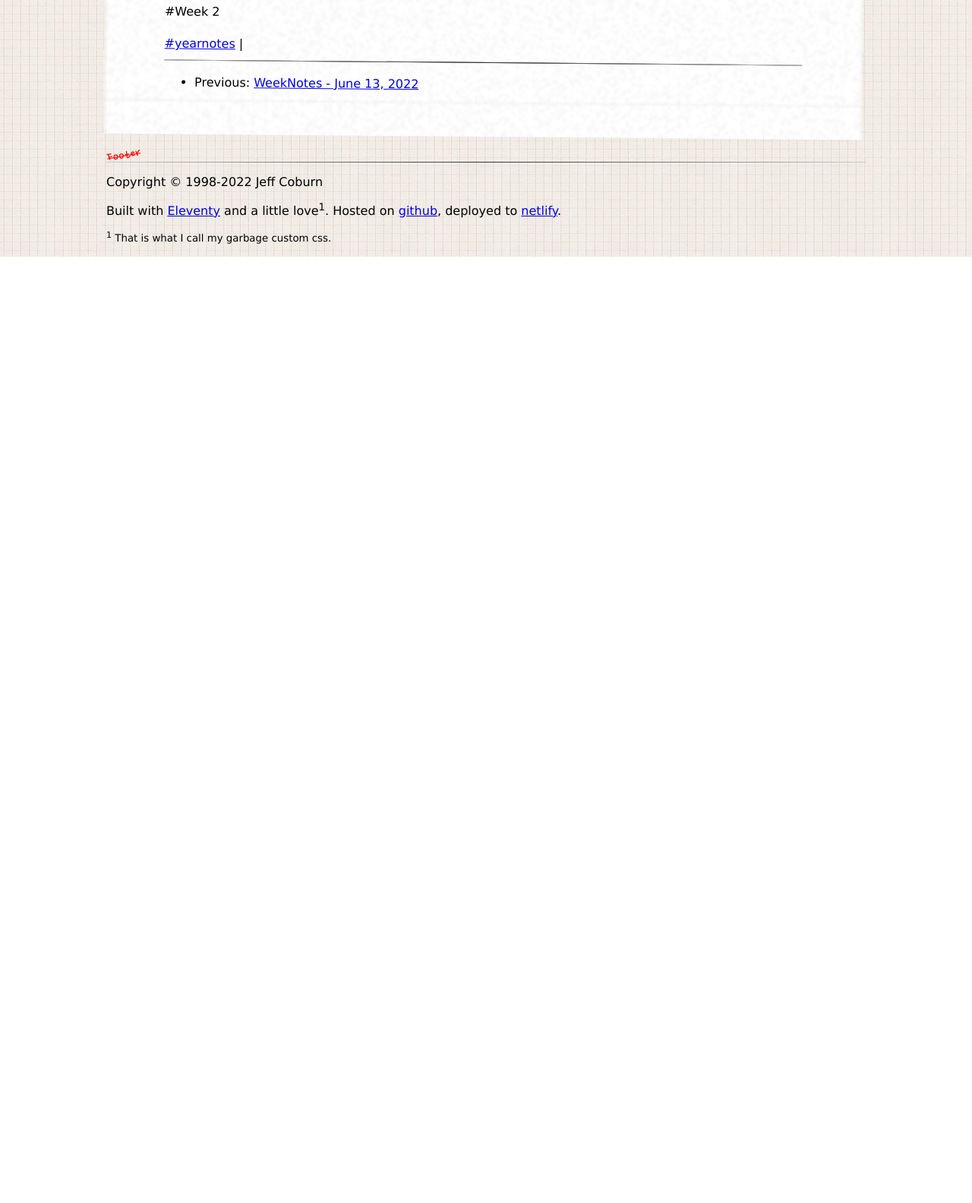
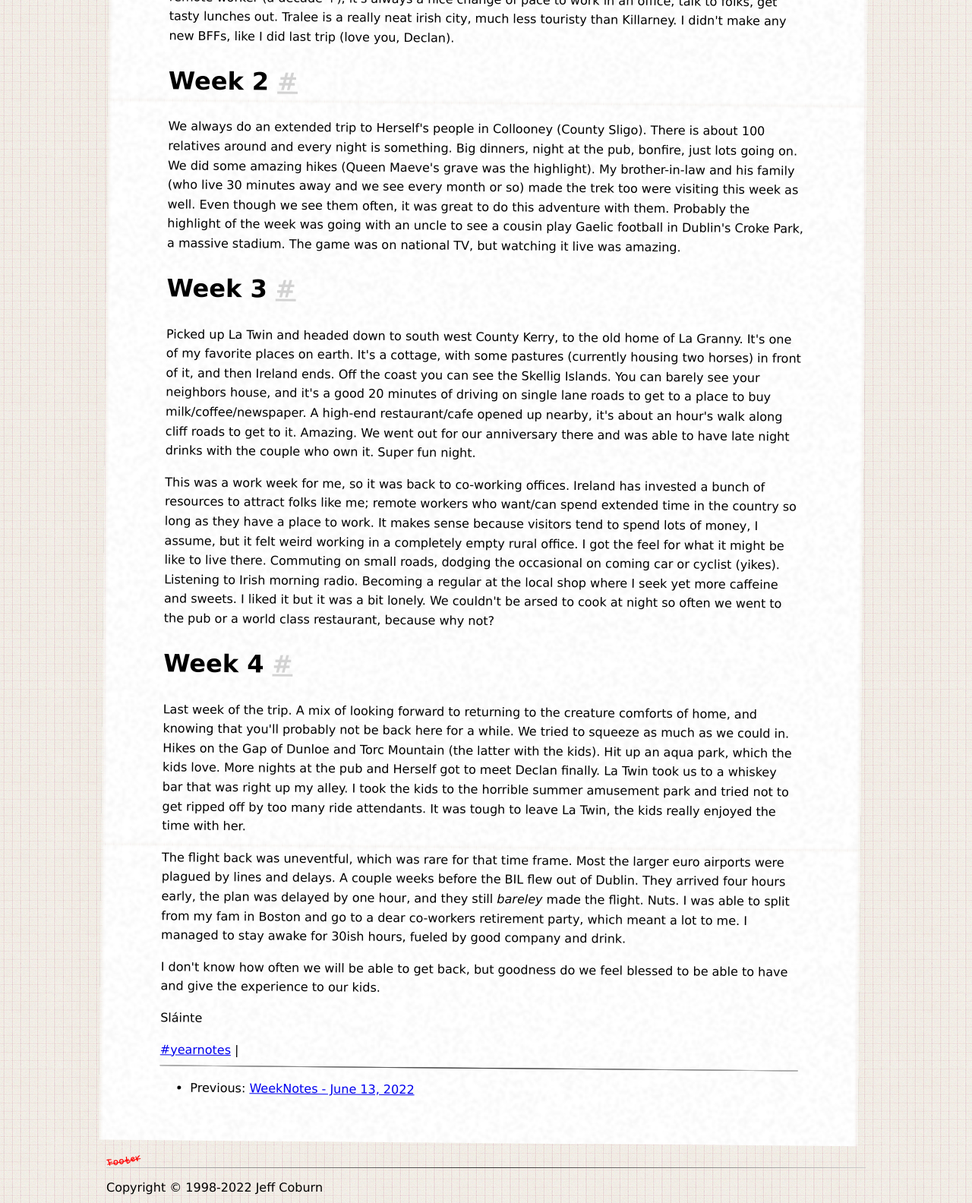
Before and after one commit to coburnicus/jeffcoburn.com, an Eleventy site: page posts/ireland2022.md in a window 1280 px wide. Shown: the part 1031-2615 px from the top of the page at 76% size. Before the commit the page ends 1369 px from the top, so only its background shows below. Built offline with nearby package versions, Linux system fonts and the light colour scheme; Eleventy itself is replaced by a stand-in of ours; files that its build step writes are made by us from their sources.

Commit message:
Update ireland2022.md

```diff
--- a/posts/ireland2022.md
+++ b/posts/ireland2022.md
@@ -1,19 +1,38 @@
 ---
 title: Ireland 2022
-date: 2022-07-020
+ (the craic was mighty)
+date: 2022-07-02
 tags:
   - yearnotes
 layout: layouts/post.njk
 ---
-#Pre Launch
+# Pre Launch
 
 We got this trip off to a weird start because we booked the trip in January (before the huge price jump/gouge. Yeah!) for the weekend after the kids school let out, but then they had four more snow days and therefore we missed the last four school days. It seemed like they missed a bunch of movies and field days so it was probably fine. Thankfully, it seems we are the only people on the planet who flew to and from a destination and had no delays or lost luggage. I would not push my luck and try that again, for the time being. We also flew on Aer Lingus, which is a million times better than last time when we flew Norwegian Airlines. Norwegian decided that our flight would leave from a different city (Providence RI, not Boston) and land in a different city (Dublin, not Shannon) and the trip would happen on a different day. I try to go with the flow, but that was a lot.
 
 
-#Week 1
+# Week 1
 
 The whole reason we can do this trip is Herself's folks have an apartment and car in Killarney Ireland. Our trip would be about 2 days long if we had to pay for hotels and car rentals. This trip was different because Herself's sister (twin, ie Spare Parts) has relocated back to Ireland and is getting set up with her new life, so therefore is living in said apartment, driving said car. It is great to send time with her, and the boys eat up any time they get with her. It was a flashback to the days when she often lived with us in some cramped apartment outside of Boston.
 
 I spent the first week commuting with La Twin to the next town over, Tralee, where she works at the university. I found a co-working space downtown that was very accommodating. Being a long time remote worker (a decade +), it's always a nice change of pace to work in an office, talk to folks, get tasty lunches out. Tralee is a really neat irish city, much less touristy than Killarney. I didn't make any new BFFs, like I did last trip (love you, Declan).
 
-#Week 2
+# Week 2
+
+We always do an extended trip to Herself's people in Collooney (County Sligo). There is about 100 relatives around and every night is something. Big dinners, night at the pub, bonfire, just lots going on. We did some amazing hikes (Queen Maeve's grave was the highlight). My brother-in-law and his family (who live 30 minutes away and we see every month or so) made the trek too were visiting this week as well. Even though we see them often, it was great to do this adventure with them. Probably the highlight of the week was going with an uncle to see a cousin play Gaelic football in Dublin's Croke Park, a massive stadium. The game was on national TV, but watching it live was amazing.
+
+# Week 3
+
+Picked up La Twin and headed down to south west County Kerry, to the old home of La Granny. It's one of my favorite places on earth. It's a cottage, with some pastures (currently housing two horses) in front of it, and then Ireland ends. Off the coast you can see the Skellig Islands. You can barely see your neighbors house, and it's a good 20 minutes of driving on single lane roads to get to a place to buy milk/coffee/newspaper. A high-end restaurant/cafe opened up nearby, it's about an hour's walk along cliff roads to get to it. Amazing. We went out for our anniversary there and was able to have late night drinks with the couple who own it. Super fun night.
+
+This was a work week for me, so it was back to co-working offices. Ireland has invested a bunch of resources to attract folks like me; remote workers who want/can spend extended time in the country so long as they have a place to work. It makes sense because visitors tend to spend lots of money, I assume, but it felt weird working in a completely empty rural office. I got the feel for what it might be like to live there. Commuting on small roads, dodging the occasional on coming car or cyclist (yikes). Listening to Irish morning radio. Becoming a regular at the local shop where I seek yet more caffeine and sweets. I liked it but it was a bit lonely. We couldn't be arsed to cook at night so often we went to the pub or a world class restaurant, because why not?
+
+# Week 4
+
+Last week of the trip. A mix of looking forward to returning to the creature comforts of home, and knowing that you'll probably not be back here for a while. We tried to squeeze as much as we could in. Hikes on the Gap of Dunloe and Torc Mountain (the latter with the kids). Hit up an aqua park, which the kids love. More nights at the pub and Herself got to meet Declan finally. La Twin took us to a whiskey bar that was right up my alley. I took the kids to the horrible summer amusement park and tried not to get ripped off by too many ride attendants. It was tough to leave La Twin, the kids really enjoyed the time with her.
+
+The flight back was uneventful, which was rare for that time frame. Most the larger euro airports were plagued by lines and delays. A couple weeks before the BIL flew out of Dublin. They arrived four hours early, the plan was delayed by one hour, and they still *bareley* made the flight. Nuts. I was able to split from my fam in Boston and go to a dear co-workers retirement party, which meant a lot to me. I managed to stay awake for 30ish hours, fueled by good company and drink.
+
+I don't know how often we will be able to get back, but goodness do we feel blessed to be able to have and give the experience to our kids.
+
+Sláinte
```
